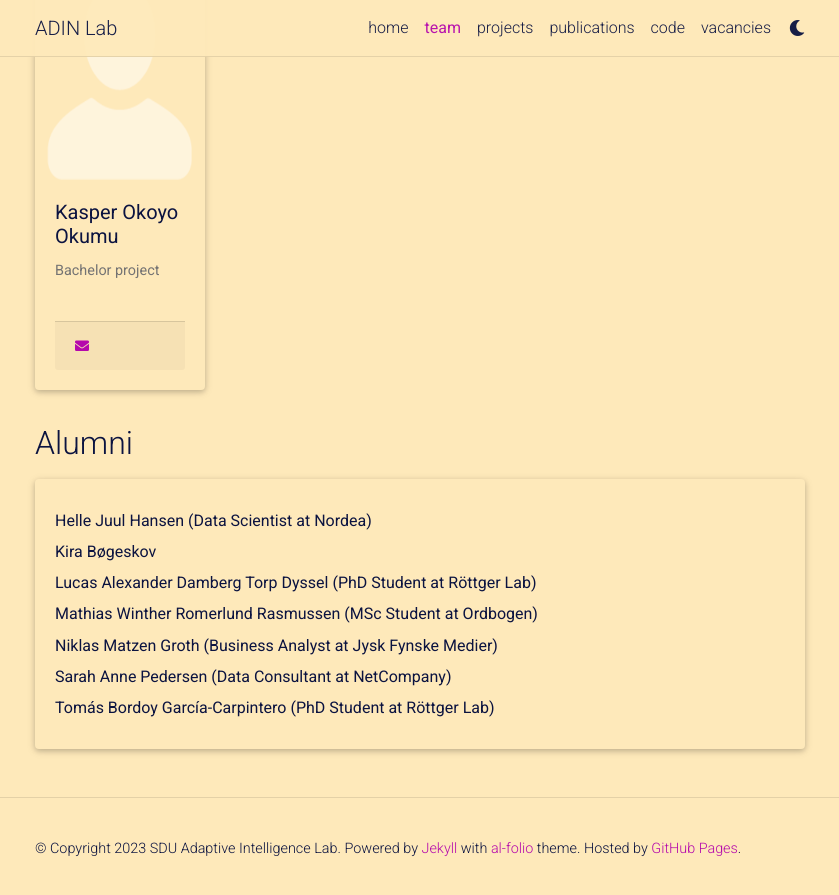
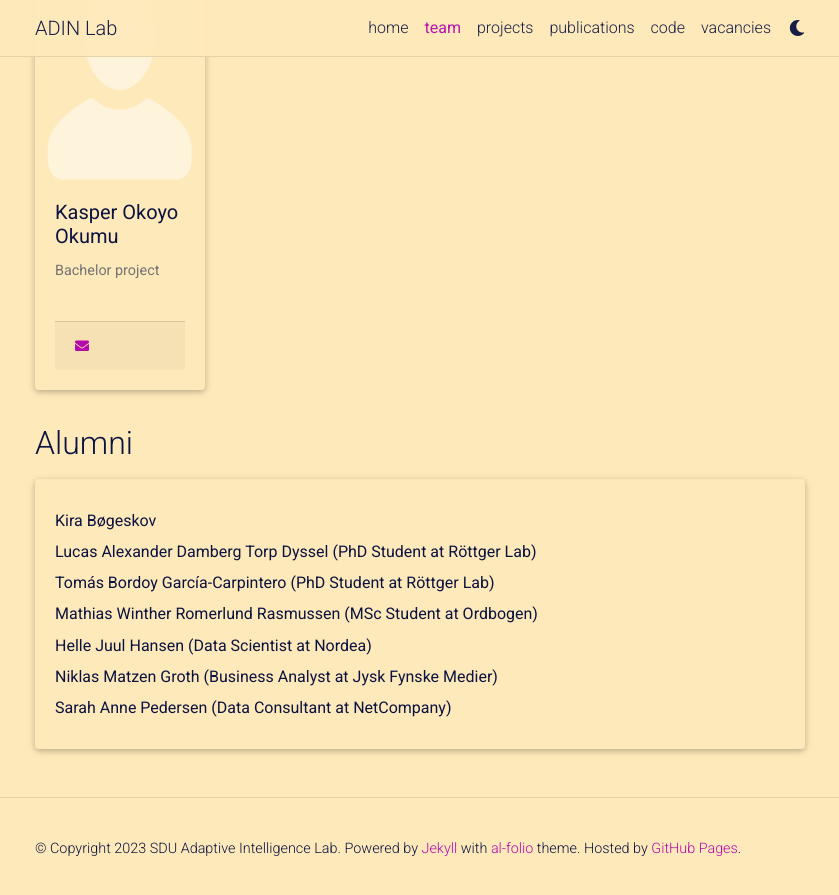
Before and after one commit to adinlab/adinlab.github.io, a Jekyll site: the page built from _pages/1_team.md, in a window 1280 px wide and 900 px high, scrolled down 2824 px. Shown: the top 895 px of the window, without its empty margins (220-1059 px from the left). Built offline with Jekyll 4.4.1, drawn with Linux system fonts in a browser that asks for light colours; comment, search, counter and statistics services are not loaded; a style sheet for code colours, icons or effects is not loaded.

Commit message:
Update 1_team.md

```diff
--- a/_pages/1_team.md
+++ b/_pages/1_team.md
@@ -88,7 +88,7 @@ nav: true
 {% if site.data.team.alumnis %}
     <br><h2 id="alumni">Alumni</h2>
     <div class="projects column">
-        {% assign sorted= site.data.team.alumnis | sort: "name" %}
+        {% assign sorted= site.data.team.alumnis %}
         {% include team/alumni.html alumnis=sorted %}
     </div>
 {% endif %}
```
